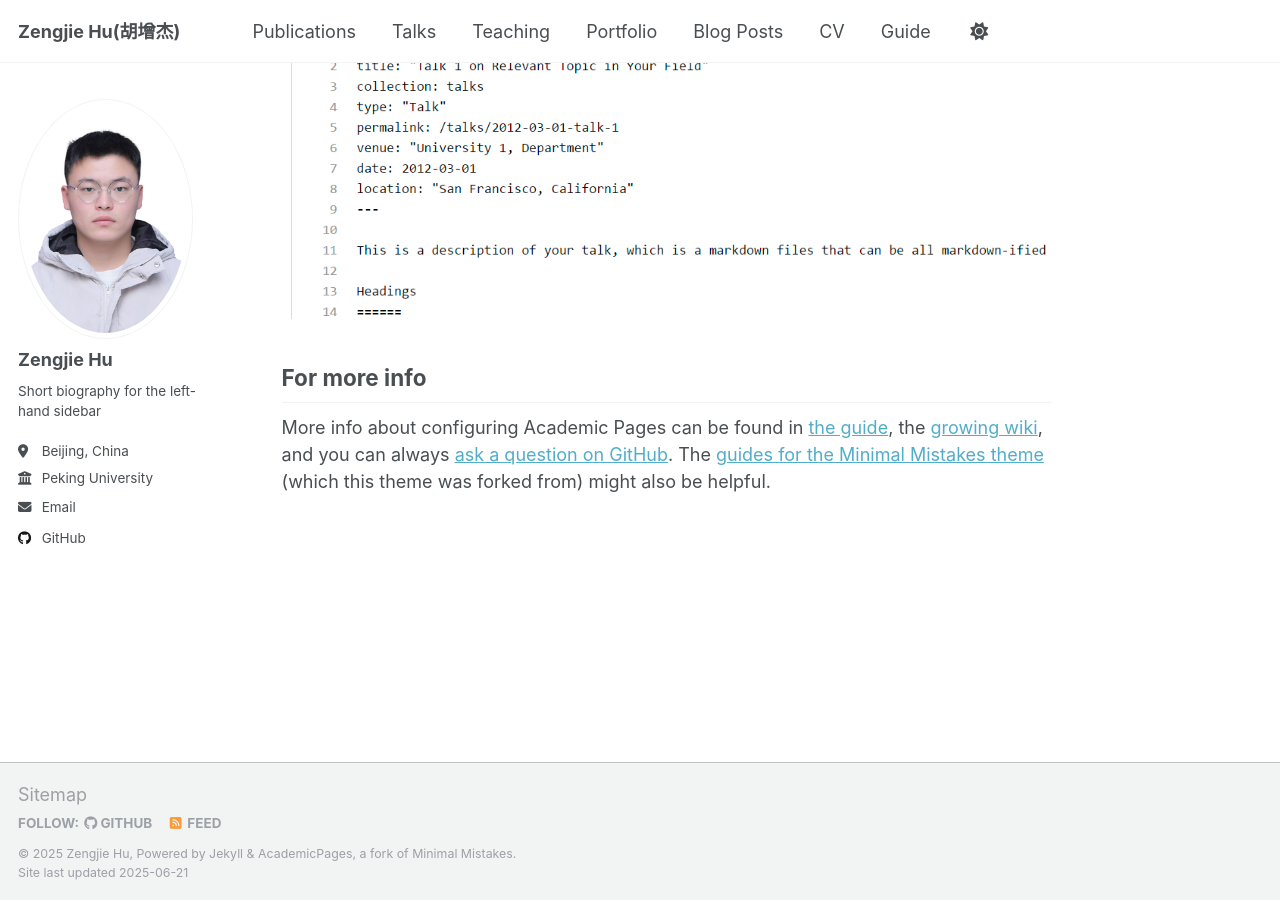
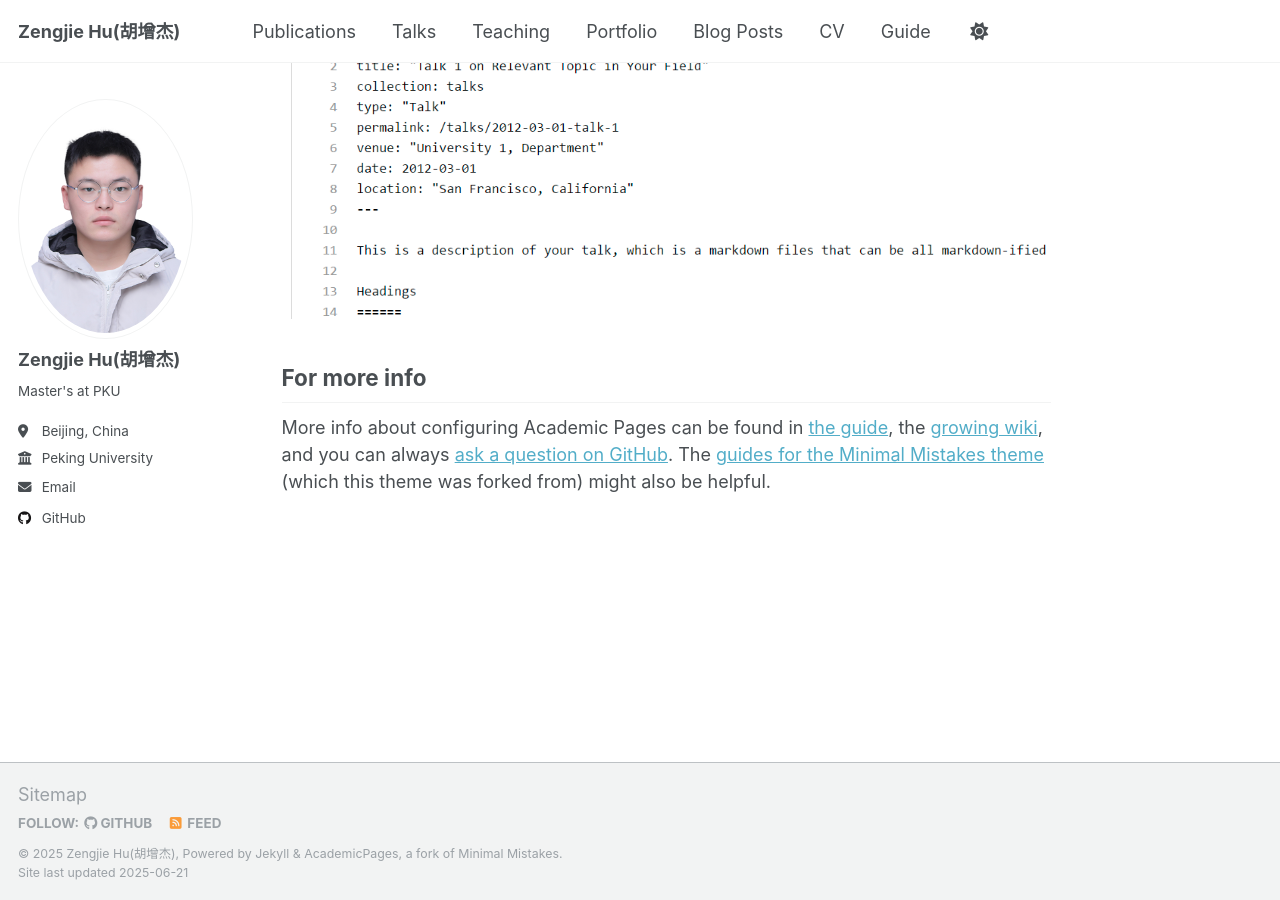
Before and after one commit to FloSophorae/FloSophorae.github.io, a Jekyll site: the page built from _pages/about.md, in a window 1280 px wide and 900 px high, scrolled down 2636 px. Built offline with Jekyll 4.4.1, drawn with Linux system fonts in a browser that asks for light colours.

Commit message:
update config.yaml

```diff
--- a/_config.yml
+++ b/_config.yml
@@ -11,8 +11,8 @@ locale                   : "en-US"
 site_theme               : "default"
 title                    : "Zengjie Hu(胡增杰)"
 title_separator          : "-"
-name                     : &name "Zengjie Hu"
-description              : &description "personal description"
+name                     : &name "Zengjie Hu(胡增杰)"
+description              : &description "Master's at PKU"
 url                      : https://flosophorae.github.io/ # the base hostname & protocol for your site e.g. "https://[your GitHub username].github.io" or if you already have some other page hosted on Github then use "https://[your GitHub username].github.io/[Your Repo Name]"
 baseurl                  : "" # the subpath of your site, e.g. "/blog"
 repository               : "FloSophorae/FloSophorae.github.io"
@@ -23,9 +23,9 @@ repository               : "FloSophorae/FloSophorae.github.io"
 author:
   # Biographic information
   avatar           : "huzengjie.jpg"
-  name             : "Zengjie Hu"
+  name             : "Zengjie Hu(胡增杰)"
   pronouns         : # example: "she/her"
-  bio              : "Short biography for the left-hand sidebar"
+  bio              : "Master's at PKU"
   location         : "Beijing, China"
   employer         : "Peking University"
   uri              : # URL
@@ -46,7 +46,7 @@ author:
   bitbucket        : # Username - Update with your username on the site
   codepen          : # Username
   dribbble         : # Username
-  github           : "https://github.com/FloSophorae"
+  github           : "FloSophorae"
   kaggle           : # Username
   stackoverflow    : # User number or user number and name (i.e., use "1" or "1/jeff-atwood")
 
```
